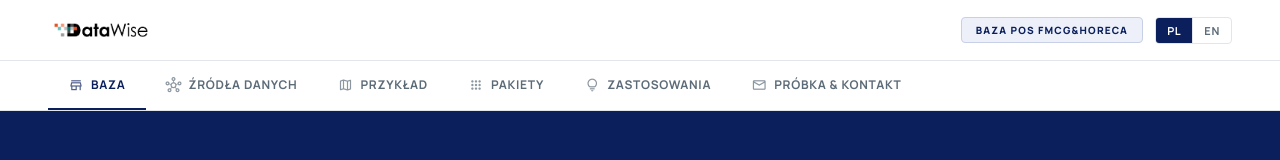
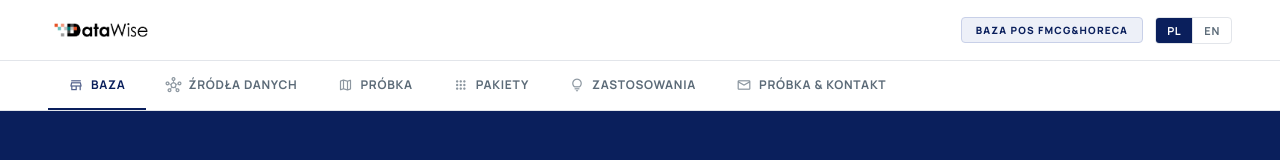
Before and after one commit to mturle/claude-datawise-pos, a React (Vite) app: page / in a window 1280 px wide. Shown: the top 160 px of the page. Built offline with nearby package versions, Linux system fonts and the light colour scheme.

Commit message:
Update translations: change "Przykład" to "Próbka" and "Example" to "Sample"

```diff
--- a/src/translations.js
+++ b/src/translations.js
@@ -4,7 +4,7 @@ const T = {
     tabs: [
       { id: "baza",     label: "Baza",             icon: "store" },
       { id: "zrodla",   label: "Źródła danych",    icon: "hub" },
-      { id: "przyklad", label: "Przykład",         icon: "map" },
+      { id: "przyklad", label: "Próbka",           icon: "map" },
       { id: "pakiety",  label: "Pakiety",          icon: "apps" },
       { id: "uzycia",   label: "Zastosowania",     icon: "lightbulb" },
       { id: "kontakt",  label: "Próbka & Kontakt", icon: "mail" },
@@ -305,7 +305,7 @@ const T = {
     tabs: [
       { id: "baza",     label: "Database",         icon: "store" },
       { id: "zrodla",   label: "Data Sources",     icon: "hub" },
-      { id: "przyklad", label: "Example",          icon: "map" },
+      { id: "przyklad", label: "Sample",           icon: "map" },
       { id: "pakiety",  label: "Packages",         icon: "apps" },
       { id: "uzycia",   label: "Use Cases",        icon: "lightbulb" },
       { id: "kontakt",  label: "Sample & Contact", icon: "mail" },
```
